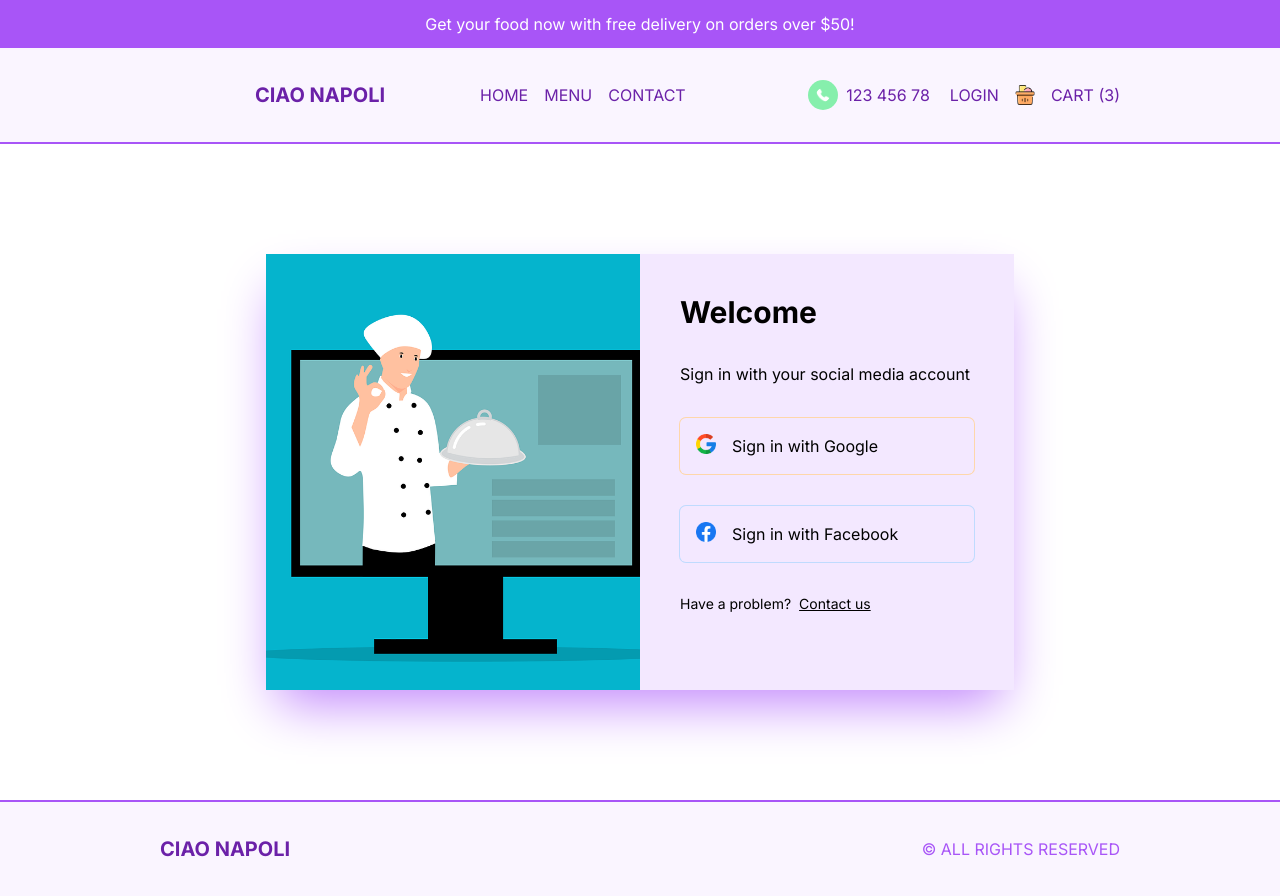
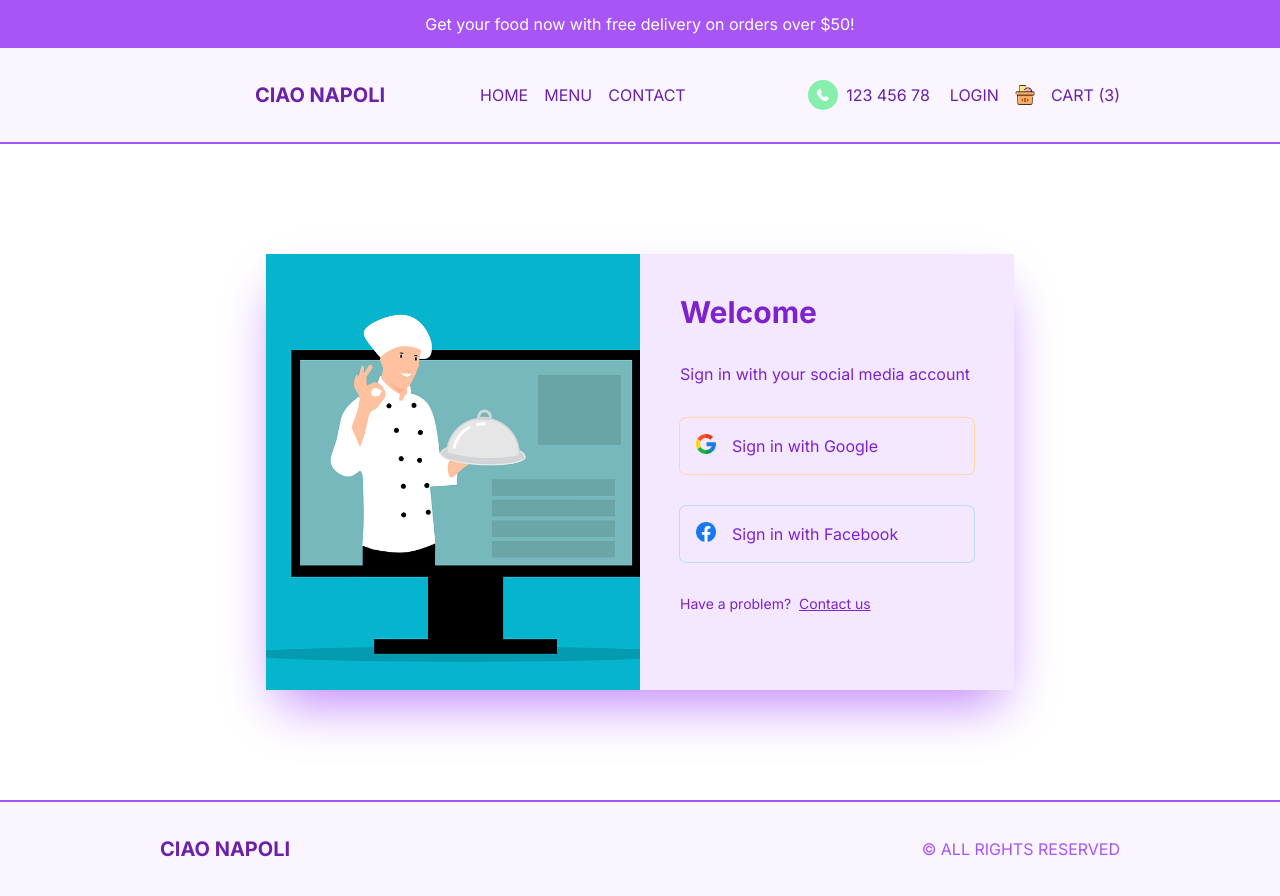
Before and after one commit to IgorLuzarraga/restaurant-ui, a Next.js app: page /login in a window 1280 px wide. Built offline with nearby package versions, Linux system fonts and the light colour scheme.

Commit message:
Changet LoginPage text color to purple-700

```diff
--- a/src/app/login/page.tsx
+++ b/src/app/login/page.tsx
@@ -9,7 +9,7 @@ const LoginPage = () => {
 
             {/* BOX */}
             <div className="h-full shadow-2xl shadow-purple-400 rounded-md flex flex-col md:flex-row
-	        md:h-[70%] md:w-full lg:w-[60%] 2xl:w-1/2">
+	        md:h-[70%] md:w-full lg:w-[60%] 2xl:w-1/2 text-purple-700">
 
                 {/* IMAGE CONTAINER */}
                 <div className="relative h-1/3 w-full md:h-full md:w-1/2">
```
